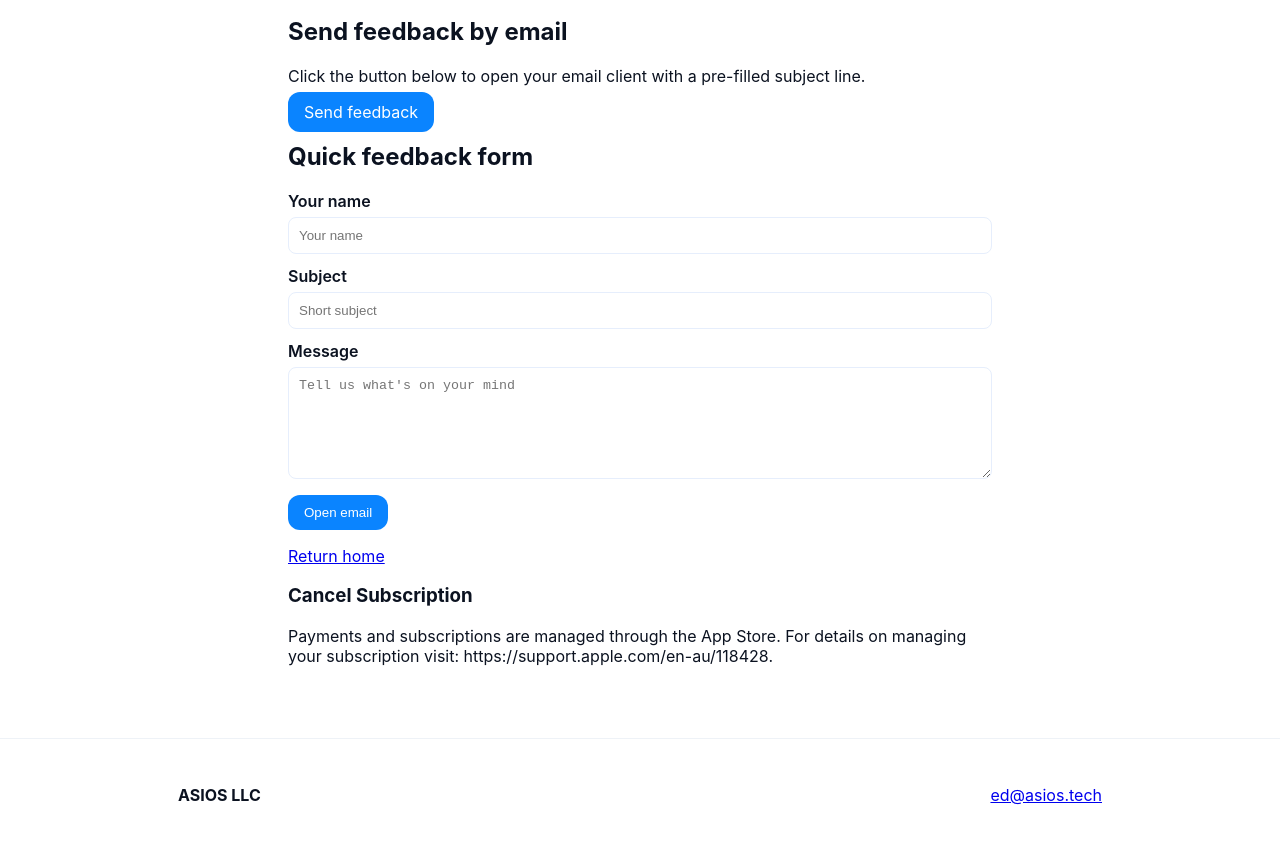
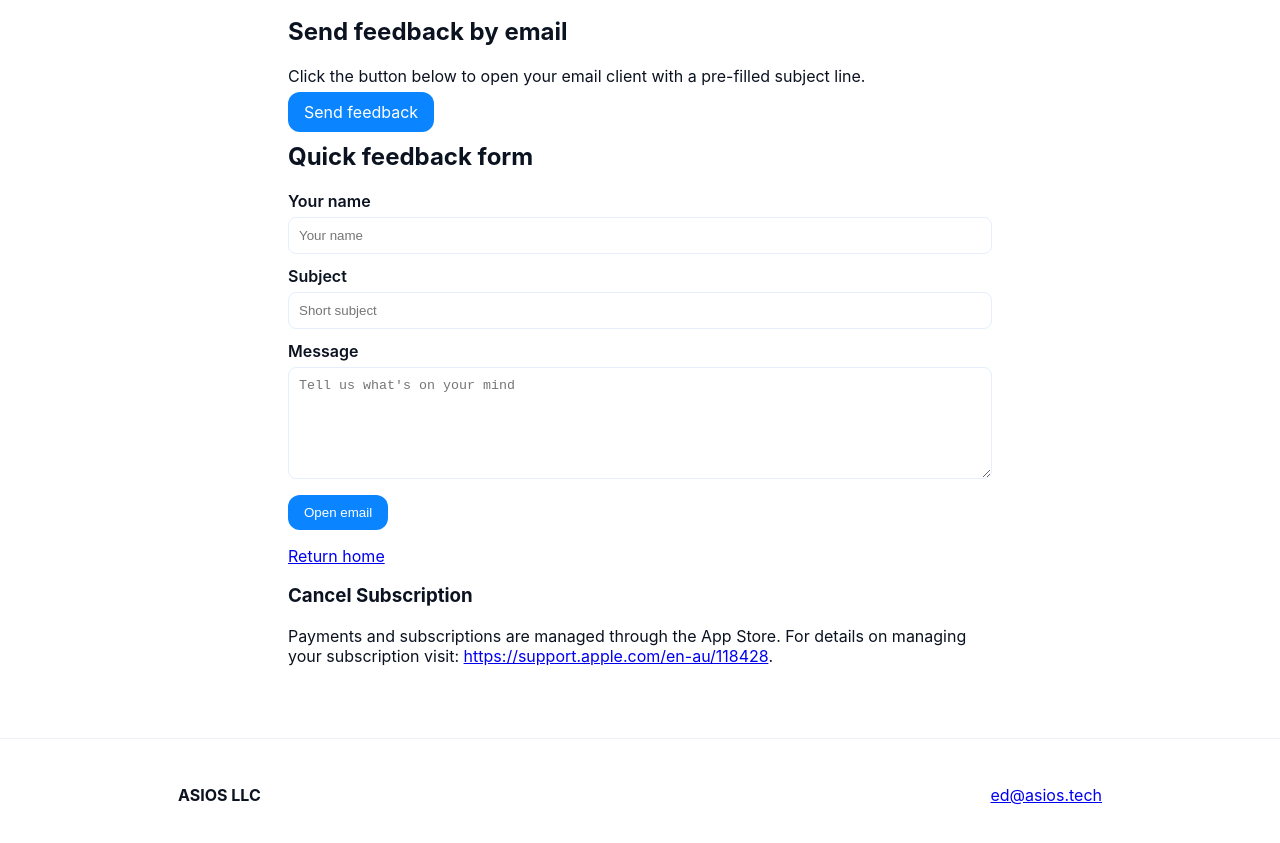
Before and after one commit to edcordera/asiostechwebsite, a plain HTML site: page feedback.html in a window 1280 px wide. Shown: the part 231-1074 px from the top of the page. Drawn offline with Linux system fonts and the light colour scheme.

Commit message:
url added

```diff
--- a/feedback.html
+++ b/feedback.html
@@ -61,7 +61,7 @@
 
     <p><a href="index.html">Return home</a></p>
     <h3>Cancel Subscription</h3>
-    <p>Payments and subscriptions are managed through the App Store. For details on managing your subscription visit: https://support.apple.com/en-au/118428.</p>
+    <p>Payments and subscriptions are managed through the App Store. For details on managing your subscription visit: <a href="https://support.apple.com/en-au/118428">https://support.apple.com/en-au/118428</a>.</p>
   </main>
 
   <footer class="site-footer">
```
